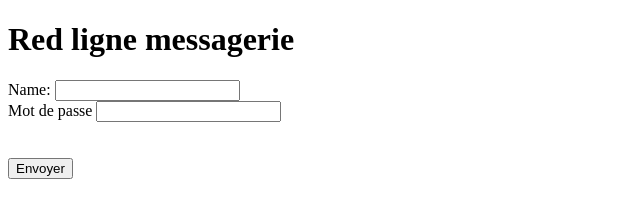
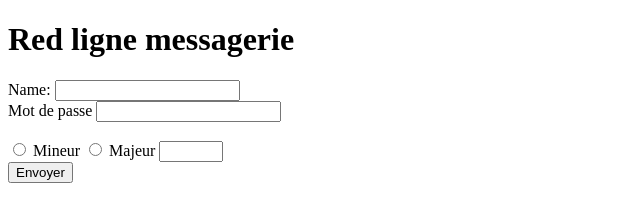
Before and after one commit to TheWolfAngel/fil_rouge_messagerie, a plain HTML site: page index.html in a window 1280 px wide. Shown: the whole page, without its empty margins (0-640 px from the left). Drawn offline with Linux system fonts and the light colour scheme.

Commit message:
test' modif

```diff
--- a/index.html
+++ b/index.html
@@ -22,7 +22,14 @@
         name="pwd">
 <br><br>
 
-
+       <label><input type="radio"
+            name="age" value="min">
+            Mineur</label>
+            <label><input type="radio"
+                  name="age" value="maj">
+                  Majeur</label>
+            <input type="number"
+            name="age" min="0" max="120">
 <br>
       <input type="submit" value="Envoyer">
       <br>
```
